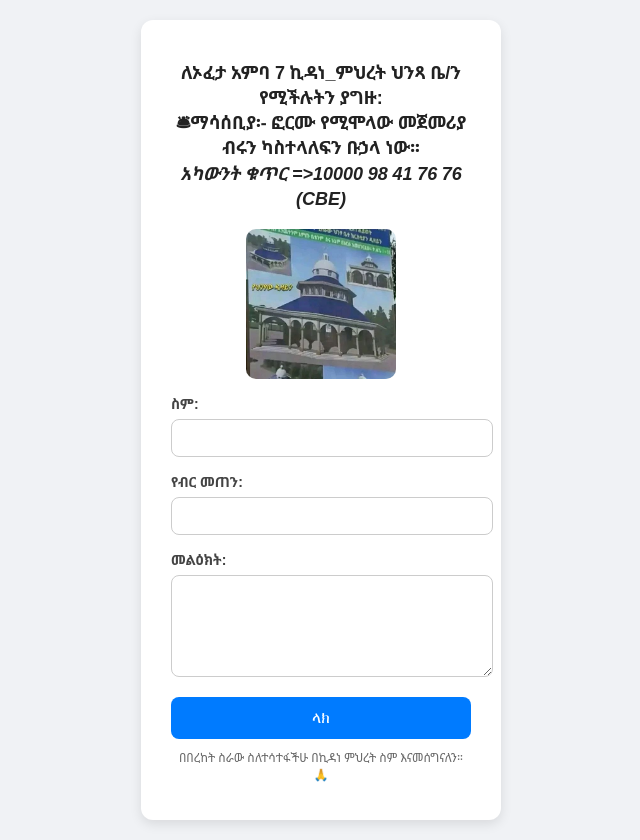
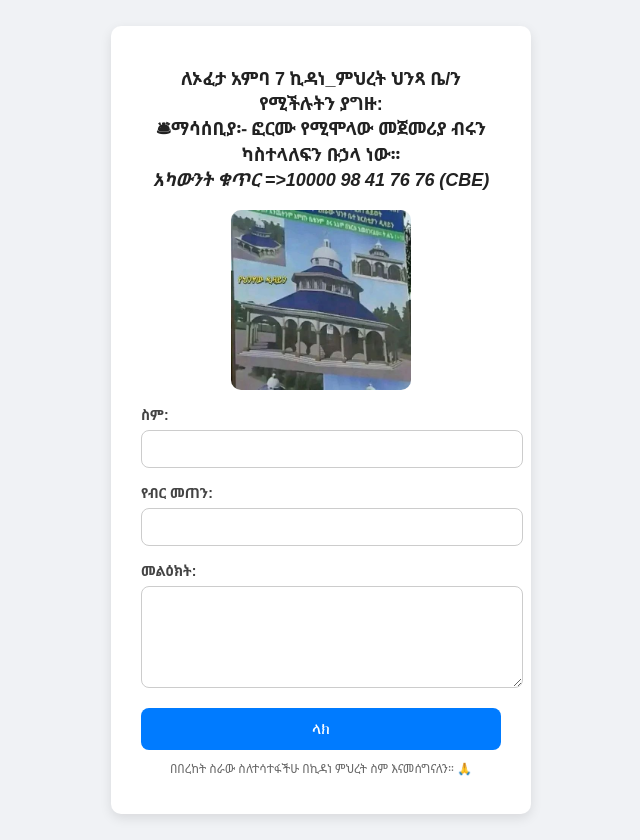
Before and after one commit to ayenewgirmay21/kidanemihret, a plain HTML site: page kidanemiret/index.html in a window 1280 px wide. Shown: the whole page, without its empty margins (319-959 px from the left). Drawn offline with Linux system fonts and the light colour scheme.

Commit message:
Fix HTML formatting and style adjustments

```diff
--- a/kidanemiret/index.html
+++ b/kidanemiret/index.html
@@ -36,9 +36,9 @@
     .card {
       background: #fff;
       padding: 25px 30px;
-      border-radius: 12px;
+      border-radius: 10px;
       box-shadow: 0 4px 12px rgba(0,0,0,0.1);
-      width: 300px;
+      width: 360px;
     }
 
     h2 {
```
